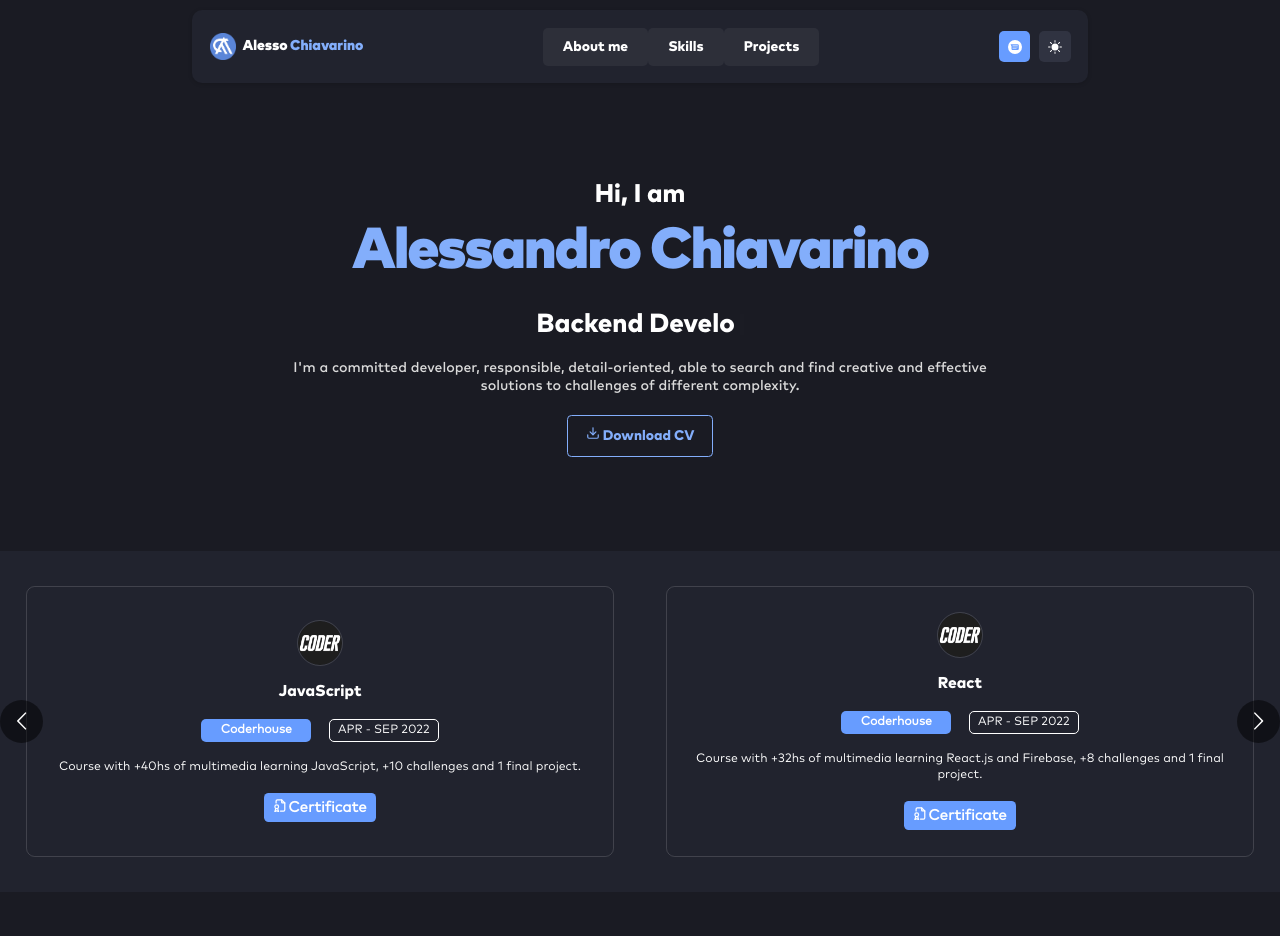
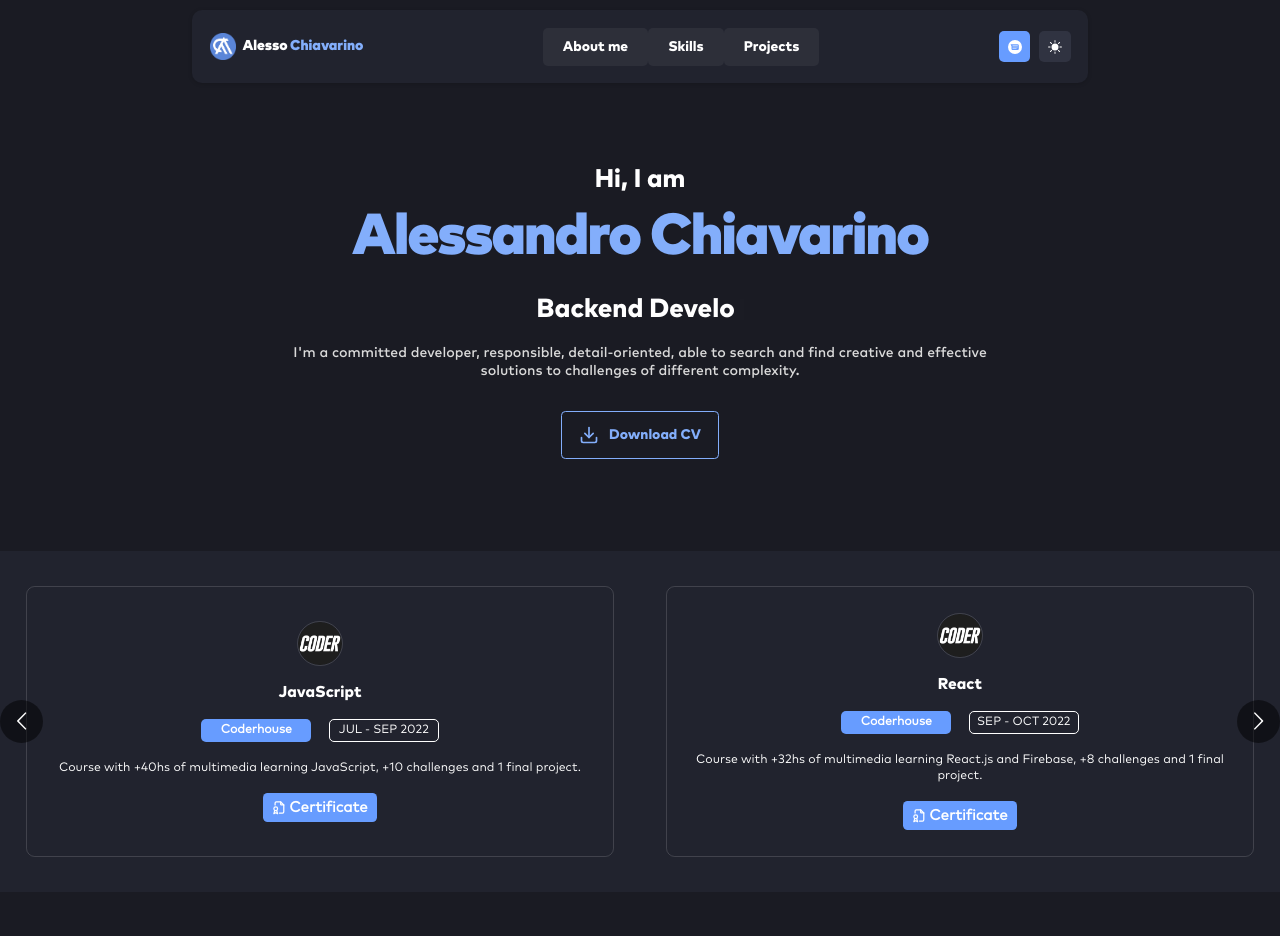
Before and after one commit to Alesso-Chiavarino/Portafolio, a React (Vite) app: page / in a window 1280 px wide. Shown: the top 936 px of the page. Built offline with nearby package versions, Linux system fonts and the light colour scheme; grey boxes are pictures that could not be loaded.

Commit message:
data fixes

```diff
--- a/src/components/Certificate/Certificate.jsx
+++ b/src/components/Certificate/Certificate.jsx
@@ -1,7 +1,8 @@
 import './Certificate.scss';
-import {TbFileCertificate} from 'react-icons/tb'
+import { TbFileCertificate } from 'react-icons/tb'
+import { MdWatchLater } from 'react-icons/md'
 
-const Certificate = ({img, course, academy, date, description, certificate}) => {
+const Certificate = ({ img, course, academy, date, description, certificate }) => {
   return (
     <article className='certificate'>
       <img className='certificate-academy-icon' src={img} alt={academy} />
@@ -11,7 +12,10 @@ const Certificate = ({img, course, academy, date, description, certificate}) =>
         <span className='certificate-info-date-btn' >{date}</span>
       </div>
       <p className='cerficate-description'>{description}</p>
-        {academy === "Blas Pascal"? <a className='certificate-link' href={certificate}>In Process</a> : <a className='certificate-link' target="_blank" href={certificate}> <span><TbFileCertificate className='certificate-icon'/></span> Certificate</a>}
+      {academy === "Blas Pascal" ?
+        <a className='certificate-link' href={certificate}> <span><MdWatchLater className='certificate-icon' /></span> In Process </a>
+        :
+        <a className='certificate-link' target="_blank" href={certificate}> <span><TbFileCertificate className='certificate-icon' /></span> Certificate</a>}
 
     </article>
   )
--- a/src/components/Certificate/Certificate.scss
+++ b/src/components/Certificate/Certificate.scss
@@ -65,9 +65,16 @@
         padding: 0.3125em 0.625em;
         background-color: #679cff;
 
-        .certificate-icon {
-            color: "#fff";
+        span {
+            display: flex;
+            align-items: center;
+
+            .certificate-icon {
+                color: "#fff";
+                margin-right: 2px;
+            }
         }
+
 
         &:hover {
             background-color: #83AEFB;
--- a/src/components/CertificatesContainer/CertificatesContainer.jsx
+++ b/src/components/CertificatesContainer/CertificatesContainer.jsx
@@ -10,7 +10,7 @@ const CertificatesContainer = () => {
             img: "./img/coderhouse-icon.png",
             course: "Desarrollo Web",
             academy: "Coderhouse",
-            date: "APR - SEP 2022",
+            date: "APR - JUL 2022",
             description: "Course with +40hs of multimedia, learning HTML, CSS, SASS and Bootstrap, +10 challenges and 1 final project.",
             certificate: "https://www.coderhouse.com/certificados/62e2ba25d1827b001962eda4",
         },
@@ -18,7 +18,7 @@ const CertificatesContainer = () => {
             img: "./img/coderhouse-icon.png",
             course: "JavaScript",
             academy: "Coderhouse",
-            date: "APR - SEP 2022",
+            date: "JUL - SEP 2022",
             description: "Course with +40hs of multimedia learning JavaScript, +10 challenges and 1 final project. ",
             certificate: "https://www.coderhouse.com/certificados/631f60623b1eac001954ac92",
         },
@@ -26,7 +26,7 @@ const CertificatesContainer = () => {
             img: "./img/coderhouse-icon.png",
             course: "React",
             academy: "Coderhouse",
-            date: "APR - SEP 2022",
+            date: "SEP - OCT 2022",
             description: "Course with +32hs of multimedia learning React.js and Firebase, +8 challenges and 1 final project.",
             certificate: "https://www.coderhouse.com/certificados/6363d471e74441000e92750c",
         },
@@ -34,7 +34,7 @@ const CertificatesContainer = () => {
             img: "./img/coderhouse-icon.png",
             course: "Front end Developer",
             academy: "Coderhouse",
-            date: "APR - SEP 2022",
+            date: "APR - OCT 2022",
             description: "Bootcamp with +800 hours of programming based on real projects.",
             certificate: "https://www.coderhouse.com/certificados/6363d471e74441000e92750f",
         },
--- a/src/components/CvBtn/CvBtn.jsx
+++ b/src/components/CvBtn/CvBtn.jsx
@@ -3,7 +3,7 @@ import { FiDownload } from 'react-icons/fi'
 
 const CvBtn = () => {
   return (
-    <a className='cv-link' href="./CV.pdf" download="CV" > <FiDownload /> Download CV </a>
+    <a className='cv-link' href="./CV.pdf" download="CV" > <FiDownload className='download-icon' /> Download CV </a>
   )
 }
 
--- a/src/components/CvBtn/CvBtn.scss
+++ b/src/components/CvBtn/CvBtn.scss
@@ -1,4 +1,8 @@
 .cv-link {
+    display: flex;
+    justify-content: center;
+    align-items: center;
+    gap: 10px;
     font-family: mark-pro-heavy;
     text-decoration: none;
     color: #83AEFB;
@@ -8,4 +12,8 @@
     &:hover {
         background-color: #83adfb1c;
     }
+
+    .download-icon {
+        font-size: 20px;
+    }
 }
--- a/src/components/Project/Project.jsx
+++ b/src/components/Project/Project.jsx
@@ -1,8 +1,14 @@
 import './Project.scss';
-import {AiFillGithub} from 'react-icons/ai'
-import {IoMdRocket} from 'react-icons/io'
+import { AiFillGithub } from 'react-icons/ai'
+import { IoMdRocket } from 'react-icons/io'
+import { generateToast } from '../../utils/toast.utils.js';
 
-const Project = ({name, tech, description, img, git, deploy}) => {
+const Project = ({ name, tech, description, img, git, deploy }) => {
+
+  const checkPermission = (e) => {
+    generateToast('error', 'Deploy not available, you need to contact me to get permission');
+  }
+
   return (
     <article className='project'>
       <div className="project-img-container">
@@ -11,12 +17,14 @@ const Project = ({name, tech, description, img, git, deploy}) => {
       <div className="project-info1">
         <h3>{name}</h3>
         <div className="project-icon-links">
-                <a className='icon-links' target="_blank" href={git}> <AiFillGithub style={{fontSize: "25px"}} color='white'/> </a>
-                <a className='icon-links' target="_blank" href={deploy}> <IoMdRocket style={{fontSize: "25px"}} color='white'/> </a>
+          <a className='icon-links' target="_blank" href={git}> <AiFillGithub style={{ fontSize: "25px" }} color='white' /> </a>
+          {deploy === 'denied' ? <span className='icon-links' onClick={checkPermission} > <IoMdRocket style={{ fontSize: "25px" }} color='white' /> </span>
+            :
+            <a className='icon-links' target="_blank" href={deploy} > <IoMdRocket style={{ fontSize: "25px" }} color='white' /> </a>}
         </div>
       </div>
       <div className="project-info2">
-          {tech.map((t, i) => <span className='tech-used' key={i}> {t.name} </span> )}
+        {tech.map((t, i) => <span className='tech-used' key={i}> {t.name} </span>)}
       </div>
       <p className='project-info3'>{description}</p>
     </article>
--- a/src/components/ProjectsContainer/ProjectsContainer.jsx
+++ b/src/components/ProjectsContainer/ProjectsContainer.jsx
@@ -90,7 +90,7 @@ const ProjectsContainer = () => {
             name: "Portfolio",
             description: "Single page developed to tell about me, my experience and show my skills.",
             git: "https://github.com/Alesso-Chiavarino/Portafolio",
-            deploy: "https://tecnohouse.netlify.app",
+            deploy: "#",
             tech: [
                 {
                     name: "React",
@@ -111,7 +111,7 @@ const ProjectsContainer = () => {
             name: "Our Adventure Book",
             description: "Web app developed with MERN stack, using Cloudinary multimedia service.",
             git: "https://github.com/Alesso-Chiavarino/Our-Adventure-Book",
-            deploy: "https://our-adventures-book.netlify.app",
+            deploy: "denied",
             tech: [
                 {
                     name: "React",
```
Also changed, not shown: 1 other file (tests, documents, lock files or other folders). Lines whose indentation alone changed are shown as unchanged.
